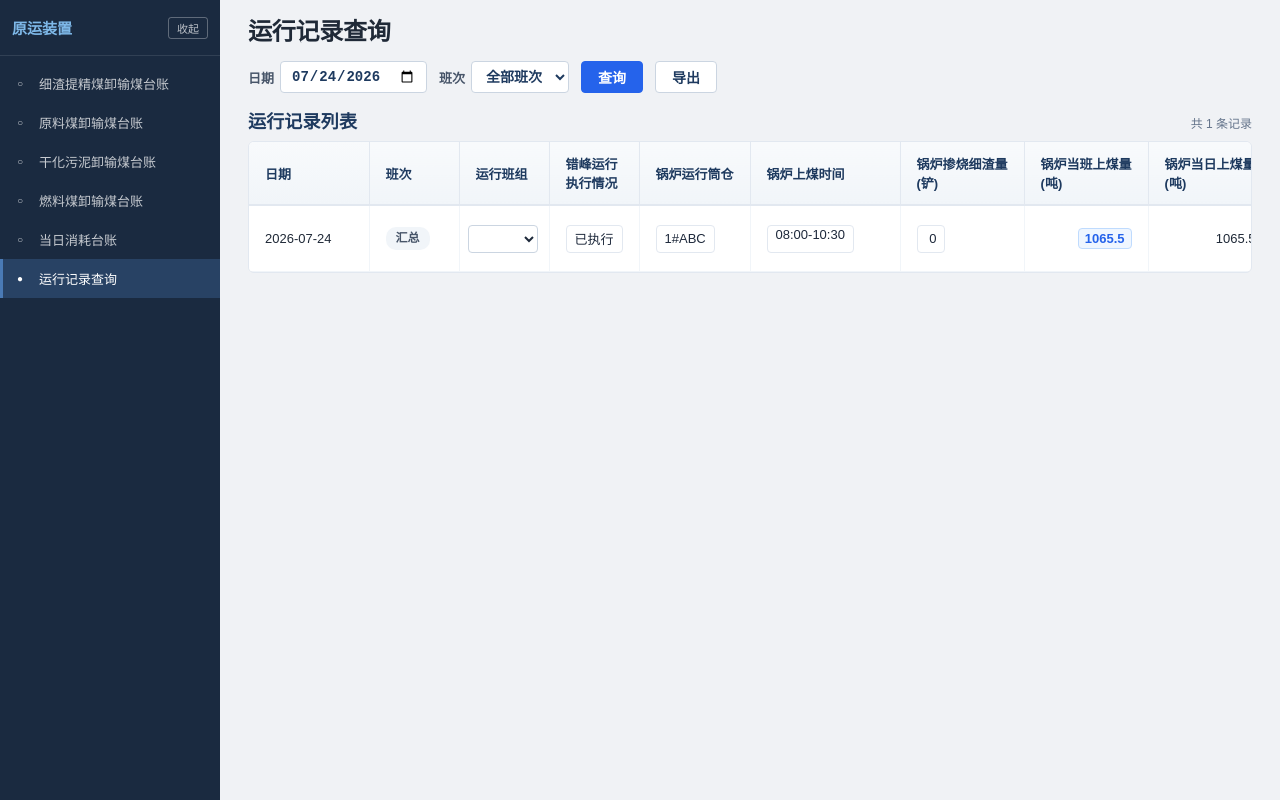
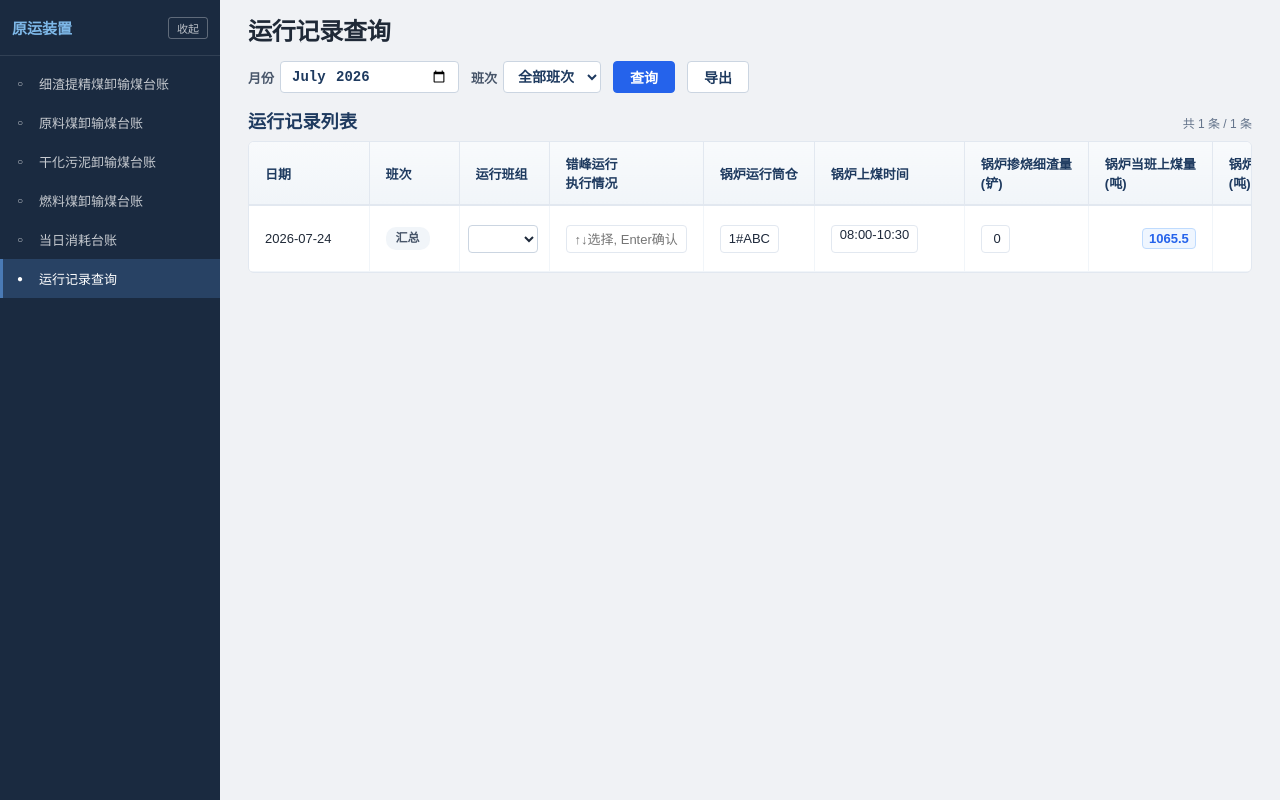
Before and after one commit to cfw123/TZ, a Vue app: page /record in a window 1280 px wide. Built offline with nearby package versions, Linux system fonts and the light colour scheme.

Commit message:
页面完善

```diff
--- a/src/views/OperationRecordView.vue
+++ b/src/views/OperationRecordView.vue
@@ -6,8 +6,8 @@
     <div class="toolbar">
       <div class="toolbar-filters">
         <div class="filter-group">
-          <label class="filter-label">日期</label>
-          <input type="date" v-model="filterDate" class="filter-input" />
+          <label class="filter-label">月份</label>
+          <input type="month" v-model="filterMonth" class="filter-input" />
         </div>
 
         <div class="filter-group">
@@ -29,7 +29,13 @@
     <div class="section-block">
       <div class="section-header">
         <span class="section-title">运行记录列表</span>
-        <span class="section-meta">共 {{ filteredRecords.length }} 条记录</span>
+        <span class="section-meta">共 {{ pagedRecords.length }} 条 / {{ filteredRecords.length }} 条</span>
+      </div>
+
+      <div class="pagination" v-if="totalPages > 1">
+        <button class="btn btn-secondary" :disabled="currentPage <= 1" @click="currentPage--">上一页</button>
+        <span class="page-info">{{ currentPage }} / {{ totalPages }}</span>
+        <button class="btn btn-secondary" :disabled="currentPage >= totalPages" @click="currentPage++">下一页</button>
       </div>
 
       <div class="table-wrapper">
@@ -61,7 +67,7 @@
           </thead>
           <tbody>
             <tr
-              v-for="rec in filteredRecords"
+              v-for="rec in pagedRecords"
               :key="rec.id"
               class="record-row"
             >
@@ -84,7 +90,12 @@
                 </div>
               </td>
               <td>
-                <input v-model="rec.execution_status" class="cell-input" />
+                <input
+                  v-model="rec.execution_status"
+                  class="cell-input"
+                  @keydown="handleExecutionKeydown($event, rec)"
+                  placeholder="↑↓选择, Enter确认"
+                />
               </td>
               <td>
                 <div class="cell-input-wrap">
@@ -433,7 +444,7 @@ function withMetadata(rec: OperationRecord, idx: number): OperationRecordRow {
   return {
     ...rec,
     run_group: runGroupSelections[String(rec.id)] ?? ['四班', '一班', '二班', '三班'][idx % 4],
-    execution_status: '已执行',
+    execution_status: rec.shift_batch === '大夜班' || rec.shift_batch === '白班' ? '已执行' : '',
     boiler_bins: '1#ABC',
     boiler_time: '08:00~10:30',
     boiler_duration: 150,
@@ -586,6 +597,53 @@ function persistRunGroupSelections() {
 watch(runGroupSelections, persistRunGroupSelections, { deep: true })
 loadRunGroupSelections()
 
+const EXECUTION_STATUS_STORAGE_KEY = 'tz_execution_status_history_v1'
+
+function getExecutionStatusHistory(): string[] {
+  try {
+    const raw = localStorage.getItem(EXECUTION_STATUS_STORAGE_KEY)
+    return raw ? JSON.parse(raw) : []
+  } catch { return [] }
+}
+
+function saveExecutionStatusHistory(values: string[]) {
+  try {
+    localStorage.setItem(EXECUTION_STATUS_STORAGE_KEY, JSON.stringify(values))
+  } catch {}
+}
+
+function handleExecutionKeydown(e: KeyboardEvent, rec: OperationRecordRow) {
+  // Get all unique non-empty values from both history and the current table
+  const allValues = Array.from(new Set([
+    ...getExecutionStatusHistory(),
+    ...filteredRecords.value.map(r => r.execution_status).filter(Boolean),
+  ]))
+
+  if (e.key === 'ArrowUp' || e.key === 'ArrowDown') {
+    e.preventDefault()
+    if (allValues.length === 0) return
+
+    let currentIndex = allValues.indexOf(rec.execution_status)
+
+    if (e.key === 'ArrowUp') {
+      if (currentIndex <= 0) currentIndex = allValues.length - 1
+      else currentIndex--
+    } else if (e.key === 'ArrowDown') {
+      if (currentIndex === -1 || currentIndex >= allValues.length - 1) currentIndex = 0
+      else currentIndex++
+    }
+    rec.execution_status = allValues[currentIndex]
+  }
+  else if (e.key === 'Enter') {
+    e.preventDefault()
+    // Save to history
+    if (rec.execution_status && !getExecutionStatusHistory().includes(rec.execution_status)) {
+      saveExecutionStatusHistory([rec.execution_status, ...getExecutionStatusHistory()].slice(0, 20))
+    }
+    ;(e.target as HTMLInputElement).blur()
+  }
+}
+
 function confirmRunGroup(rec: OperationRecordRow) {
   const id = String(rec.id)
   const picked = runGroupSelections[id]
@@ -638,6 +696,12 @@ const records = computed<OperationRecordRow[]>(() => {
 // ---------------------------------------------------------------------------
 // Filter State
 // ---------------------------------------------------------------------------
+function toLocalMonthString(date: Date): string {
+  const y = date.getFullYear()
+  const m = String(date.getMonth() + 1).padStart(2, '0')
+  return `${y}-${m}`
+}
+
 function toLocalDateString(date: Date): string {
   const y = date.getFullYear()
   const m = String(date.getMonth() + 1).padStart(2, '0')
@@ -645,8 +709,10 @@ function toLocalDateString(date: Date): string {
   return `${y}-${m}-${d}`
 }
 
-const filterDate = ref<string>(toLocalDateString(new Date()))
+const filterMonth = ref<string>(toLocalMonthString(new Date()))
 const filterShift = ref<string>('')
+const PAGE_SIZE = 50
+const currentPage = ref(1)
 
 // Shift order mapping: 大夜班(0) < 白班(1) < 小夜班(2)
 const SHIFT_ORDER: Record<string, number> = {
@@ -657,11 +723,12 @@ const SHIFT_ORDER: Record<string, number> = {
 
 // Apply filter to displayed records (live preview), sorted by shift order
 const filteredRecords = computed<OperationRecordRow[]>(() => {
+  currentPage.value = 1
   return records.value
     .filter(rec => {
-      const dateMatch = !filterDate.value || rec.record_date === filterDate.value
+      const monthMatch = !filterMonth.value || rec.record_date.startsWith(filterMonth.value)
       const shiftMatch = !filterShift.value || rec.shift_batch === filterShift.value
-      return dateMatch && shiftMatch
+      return monthMatch && shiftMatch
     })
     .sort((a, b) => {
       const dateCompare = a.record_date.localeCompare(b.record_date)
@@ -670,6 +737,12 @@ const filteredRecords = computed<OperationRecordRow[]>(() => {
       const shiftB = SHIFT_ORDER[b.shift_batch] ?? 99
       return shiftA - shiftB
     })
+})
+
+const totalPages = computed(() => Math.max(1, Math.ceil(filteredRecords.value.length / PAGE_SIZE)))
+const pagedRecords = computed(() => {
+  const start = (currentPage.value - 1) * PAGE_SIZE
+  return filteredRecords.value.slice(start, start + PAGE_SIZE)
 })
 
 // Initialize validation for all loaded records
```
